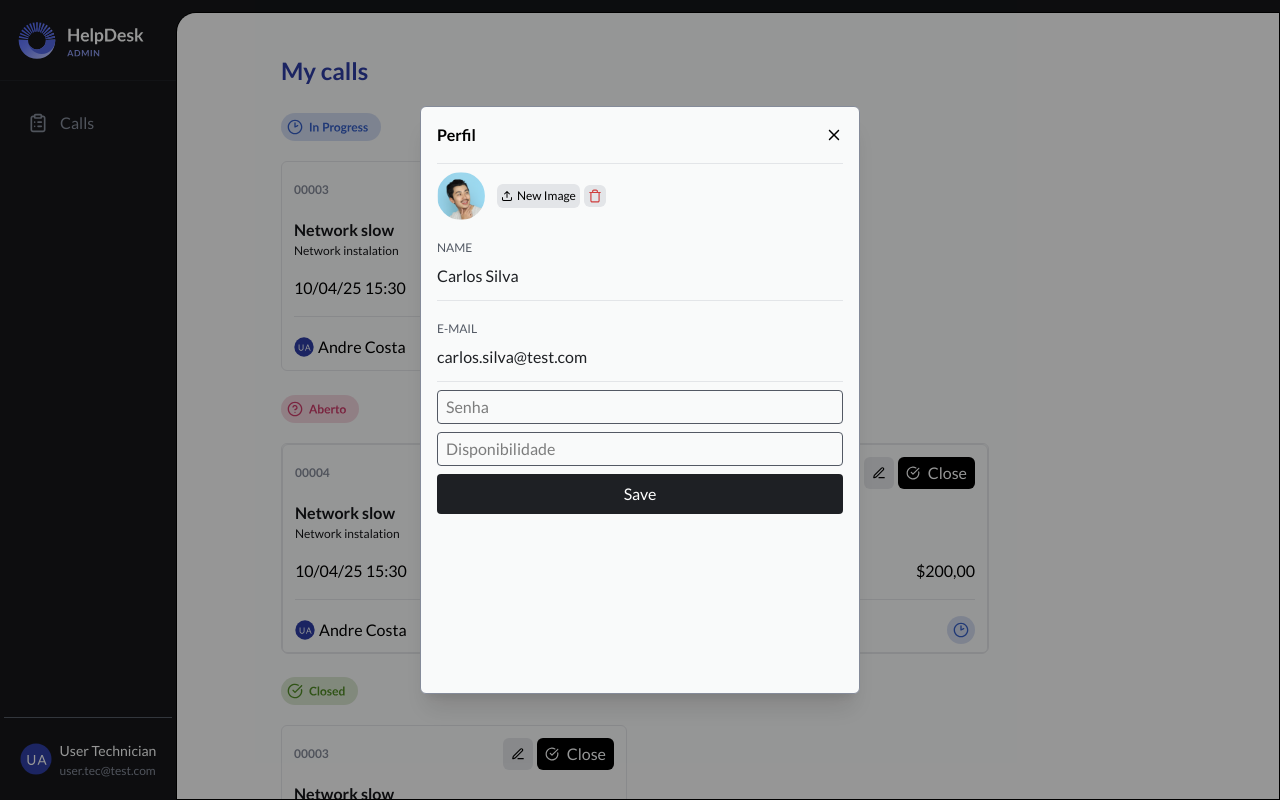
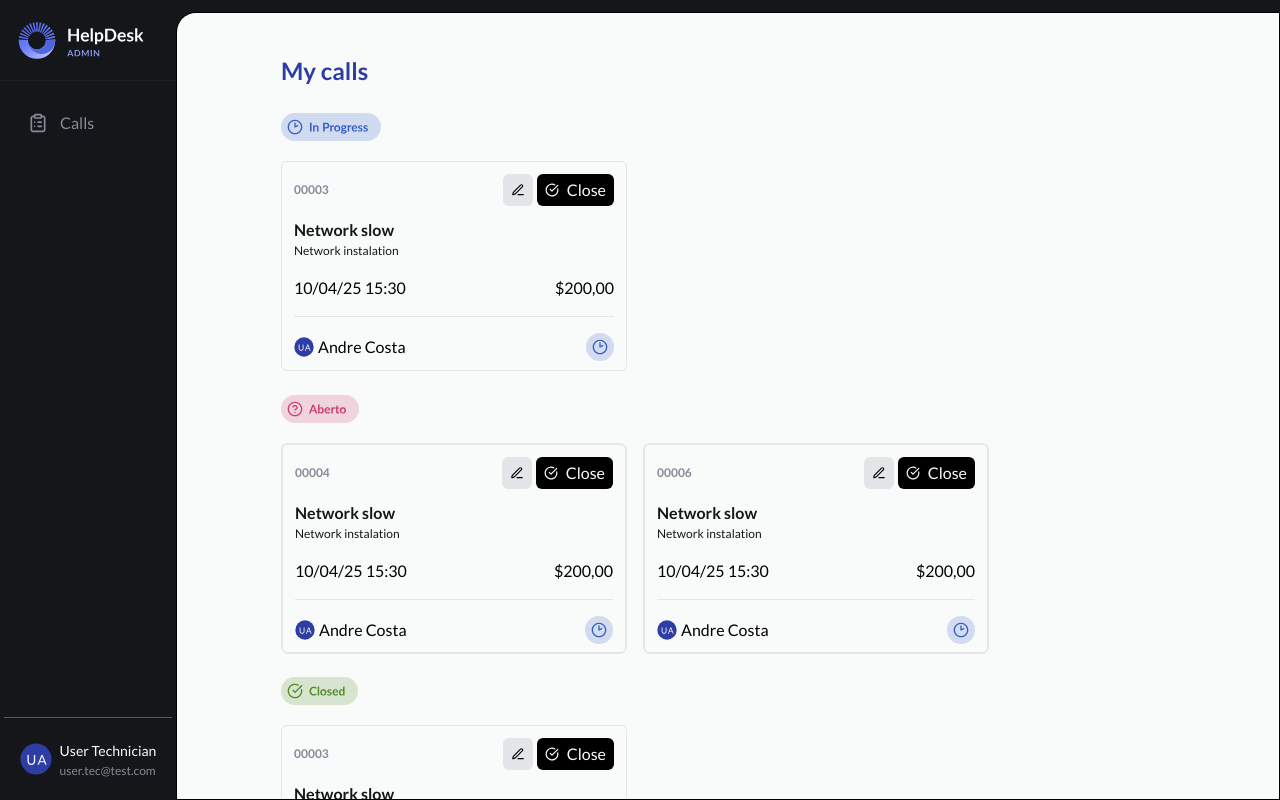
Before and after one commit to jotadagostin/HelpDesk, a React (Vite) app in the folder helpdesk/: page /technician in a window 1280 px wide. Built offline with nearby package versions, Linux system fonts and the light colour scheme.

Commit message:
Update Technician.tsx

```diff
--- a/helpdesk/src/pages/Technician/Technician.tsx
+++ b/helpdesk/src/pages/Technician/Technician.tsx
@@ -21,7 +21,7 @@ export function Technician() {
   const [isHovered, setIsHovered] = useState(false);
   const [isMobileMenuOpen, setIsMobileMenuOpen] = useState(false);
   const [isUserPopupOpen, setIsUserPopupOpen] = useState(false);
-  const [isProfileModalOpen, setIsProfileModalOpen] = useState(true);
+  const [isProfileModalOpen, setIsProfileModalOpen] = useState(false);
   const navigate = useNavigate();
 
   return (
@@ -100,11 +100,11 @@ export function Technician() {
         </div>
 
         {/* Avatar Admin */}
-        <div>
+        <div className="cursor-pointer">
           <img
             src={avatarSvg}
             alt="User avatar"
-            className="w-8 h-8 rounded-full"
+            className="w-8 h-8 rounded-full cursor-pointer"
           />
         </div>
       </div>
@@ -179,14 +179,15 @@ export function Technician() {
               <div className="fixed inset-0 bg-black/40 z-40"></div>
 
               {/* Modal central */}
-              <div className="fixed top-1/2 left-1/2 transform -translate-x-1/2 -translate-y-1/2 w-[440px] h-[588px] bg-[var(--gray-600)] rounded-md shadow-xl border border-[var(--gray-400)] z-50 flex flex-col p-4">
+              <div className="fixed top-1/2 left-1/2 transform -translate-x-1/2 -translate-y-1/2 w-[440px] h-[600px] bg-[var(--gray-600)] rounded-md shadow-xl border border-[var(--gray-400)] z-50 flex flex-col p-4">
                 <div className="flex flex-col gap-2 ">
                   <div className="flex items-center justify-between border-b border-[var(--gray-500)] pb-4">
                     <span className="font-bold text-md">Perfil</span>
                     <img
                       src={buttonXSvg}
                       alt=""
-                      className="w-[18px] h-[18px]"
+                      className="w-[18px] h-[18px] cursor-pointer"
+                      onClick={() => setIsProfileModalOpen(false)}
                     />
                   </div>
                   <div className="flex gap-3">
@@ -216,7 +217,7 @@ export function Technician() {
                   <input
                     type="text"
                     placeholder="Carlos Silva"
-                    className="border-b border-[var(--gray-500)] pb-3 placeholder-[var(--gray-200)]"
+                    className="border-b border-[var(--gray-500)] py-3 px-3 placeholder-[var(--gray-200)]"
                   />
                   <label
                     htmlFor=""
@@ -227,18 +228,56 @@ export function Technician() {
                   <input
                     type="email"
                     placeholder="carlos.silva@test.com"
-                    className="border-b border-[var(--gray-500)] pb-3 placeholder-[var(--gray-200)]"
+                    className="border-b border-[var(--gray-500)] py-3 px-3 placeholder-[var(--gray-200)]"
                   />
-                  <input
-                    type="password"
-                    placeholder="Senha"
-                    className="border border-[var(--gray-300)] rounded px-2 py-1"
-                  />
-                  <input
-                    type="text"
-                    placeholder="Disponibilidade"
-                    className="border border-[var(--gray-300)] rounded px-2 py-1"
-                  />
+                  <label
+                    htmlFor=""
+                    className="text-[var(--gray-300)] text-xs mt-3"
+                  >
+                    Password
+                  </label>
+
+                  <div className="relative w-[400px]">
+                    <input
+                      type="password"
+                      placeholder="••••••••"
+                      className="border-b border-[var(--gray-500)] py-3 px-3 placeholder-[var(--gray-200)] w-full pr-16"
+                    />
+                    <button className="absolute right-1 bottom-2 bg-[var(--gray-500)] text-[var(--gray-200)] text-xs font-bold px-2 py-2 rounded-md">
+                      Change
+                    </button>
+                  </div>
+
+                  <div>
+                    <div className="flex flex-col gap-1 mt-3">
+                      <h2 className="text-sm text-[var(--gray-200)] font-bold">
+                        Availability
+                      </h2>
+                      <p className="text-xs text-[var(--gray-300)]">
+                        Business hours defined by the admin.
+                      </p>
+                    </div>
+                    <div className="mt-4 flex gap-2 mb-4 border-b border-[var(--gray-500)] pb-4">
+                      <span className="text-xs text-[var(--gray-400)] border rounded-2xl py-1 px-2">
+                        09:00
+                      </span>
+                      <span className="text-xs text-[var(--gray-400)] border rounded-2xl py-1 px-2">
+                        10:00
+                      </span>
+                      <span className="text-xs text-[var(--gray-400)] border rounded-2xl py-1 px-2">
+                        12:00
+                      </span>
+                      <span className="text-xs text-[var(--gray-400)] border rounded-2xl py-1 px-2">
+                        13:00
+                      </span>
+                      <span className="text-xs text-[var(--gray-400)] border rounded-2xl py-1 px-2">
+                        14:00
+                      </span>
+                      <span className="text-xs text-[var(--gray-400)] border rounded-2xl py-1 px-2">
+                        15:00
+                      </span>
+                    </div>
+                  </div>
                 </div>
                 <button
                   onClick={() => setIsProfileModalOpen(false)}
@@ -253,7 +292,10 @@ export function Technician() {
       </div>
 
       {/* Div Calls starts here: */}
-      <div className=" w-full  bg-[var(--gray-600)] border rounded-tl-[20px] mt-3 flex flex-col items-left px-4 py-4 sm:px-26 overflow-y-auto">
+      <div
+        className=" w-full  bg-[var(--gray-600)] border rounded-tl-[20px] mt-3 flex flex-col items-left px-4 py-4 sm:px-26 overflow-y-auto"
+        onClick={() => setIsUserPopupOpen(!isUserPopupOpen)}
+      >
         <div className=" ">
           <h1 className="w-full max-w-screen-lg  font-bold text-[20px] sm:text-[24px] text-[var(--blue-dark)]  py-6 ">
             My calls
```
